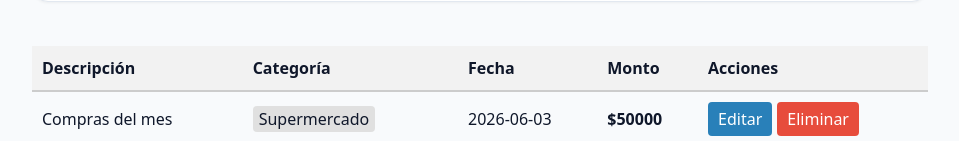
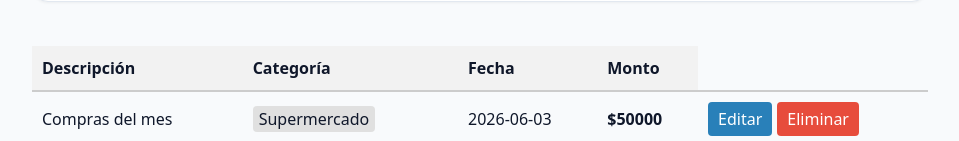
Before and after one commit to Euge-UTN/registros-gastos, a React (Vite) app: page / in a window 1280 px wide. Shown: the part 537-678 px from the top of the page, without its empty margins (160-1119 px from the left). Built offline with nearby package versions, Linux system fonts and the light colour scheme; data requests are answered from the project's data file.

Commit message:
Edité GastoList

```diff
--- a/src/components/GastoList.jsx
+++ b/src/components/GastoList.jsx
@@ -13,7 +13,6 @@
           <th style={{ padding: '10px' }}>Categoría</th>
           <th style={{ padding: '10px' }}>Fecha</th>
           <th style={{ padding: '10px' }}>Monto</th>
-          <th style={{ padding: '10px' }}>Acciones</th>
         </tr>
       </thead>
       <tbody>
```
